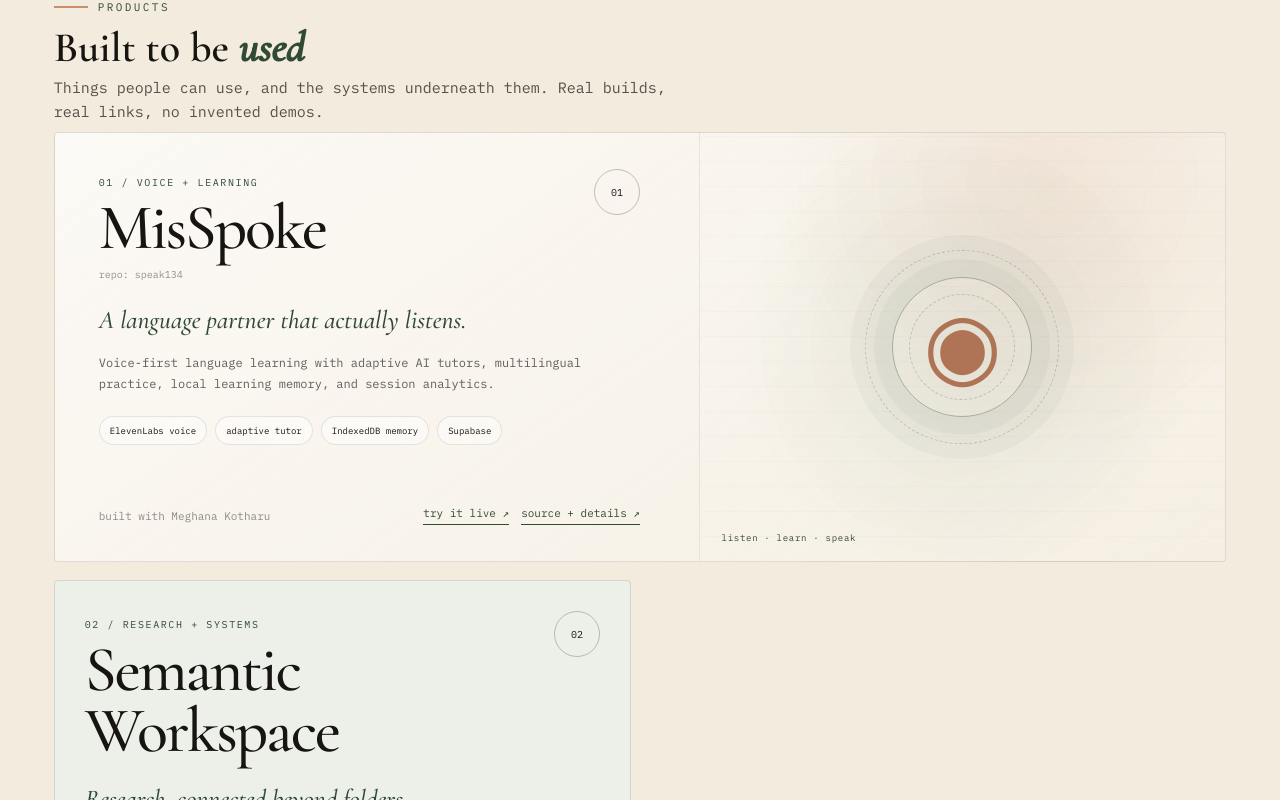
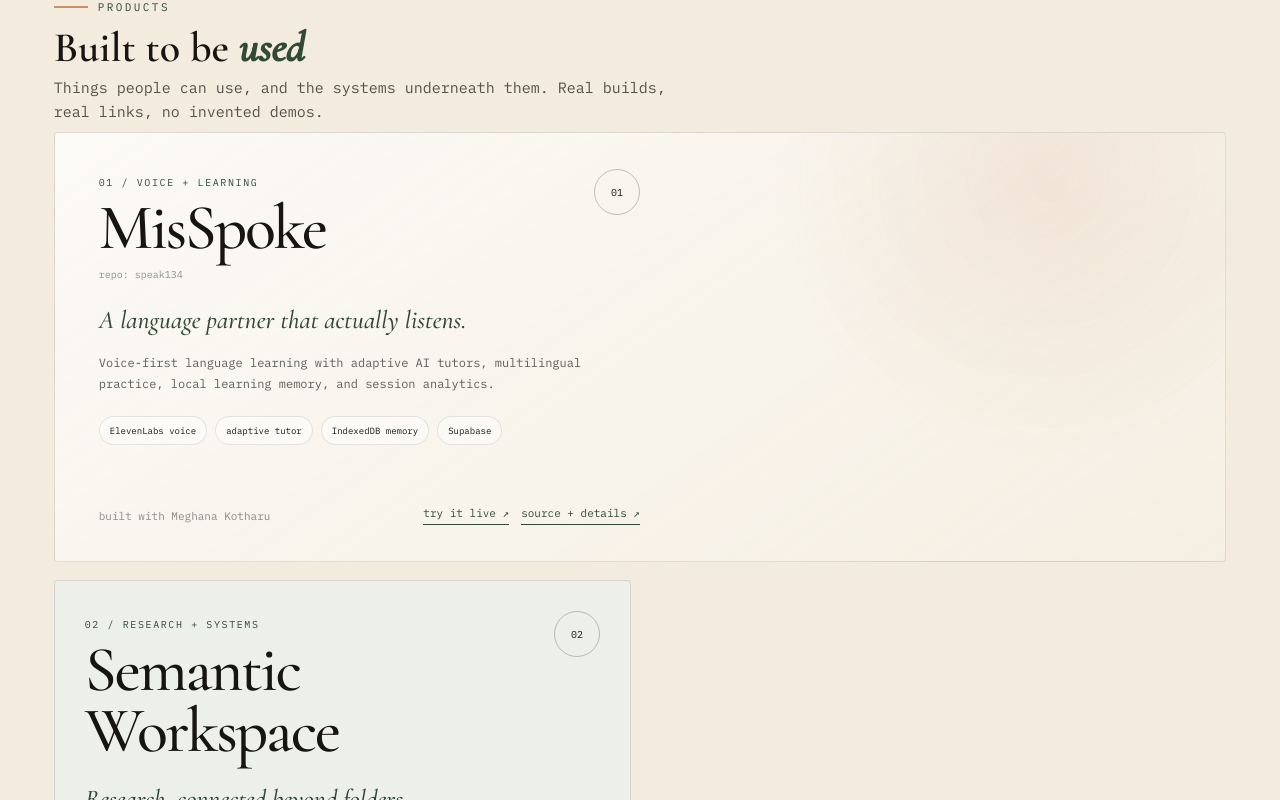
Before and after one commit to Mrudula-itsjuzme/portfolio-site, a React (Vite) app: page / in a window 1280 px wide. Shown: the part 4800-5600 px from the top of the page. Built offline with nearby package versions, Linux system fonts and the light colour scheme.

Commit message:
Remove meaningless illustrations from product cards

```diff
--- a/src/components/lab/LabPage.jsx
+++ b/src/components/lab/LabPage.jsx
@@ -711,7 +711,6 @@ const [toastMsg, setToastMsg] = useState("");
 
                   <h4 className="product-headline">{p.headline}</h4>
                   <p>{p.note}</p>
-                  <div className={"product-illustration product-illustration-" + p.visual} aria-hidden="true"><div className="product-art-ring"><span>{p.visual === "voice" ? "◉" : p.visual === "nodes" ? "◇" : "✳"}</span></div><span className="product-art-caption">{p.visual === "voice" ? "listen · learn · speak" : p.visual === "nodes" ? "documents · vectors · graph" : "coordinate · compare · compose"}</span></div>
 
                   <div className="product-proof-stack">
                     {p.proofLines.map((line) => <span key={line}>{line}</span>)}
```
